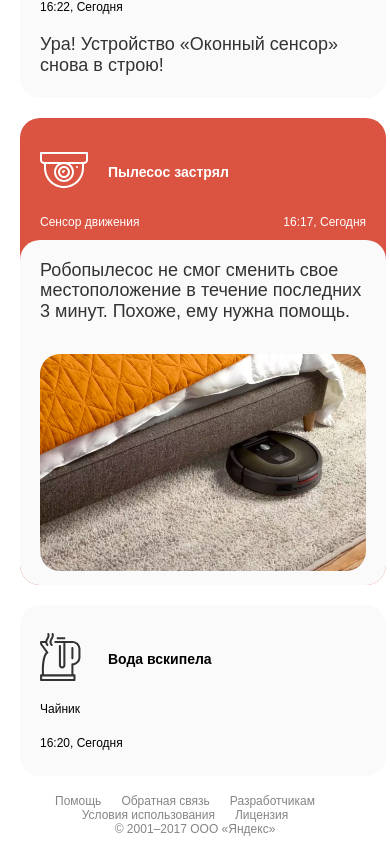
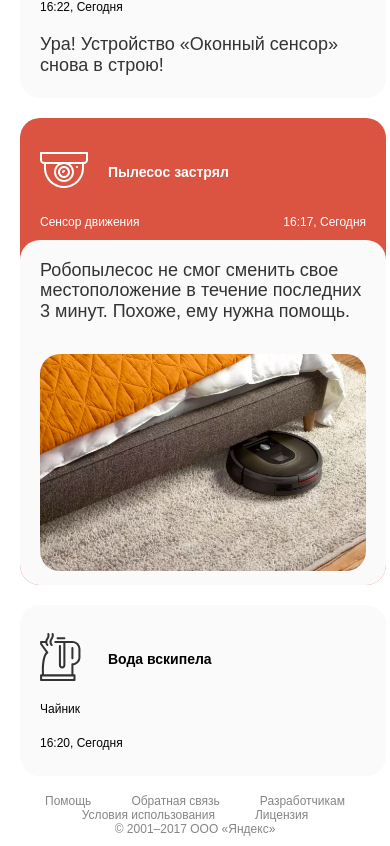
Before and after one commit to NSkye/shri-18-smarthouse-task-1, a Vue app: page / in a window 390 px wide. Shown: the part 2323-3169 px from the top of the page. Built offline with nearby package versions, Linux system fonts and the light colour scheme.

Commit message:
Анимация раскрытия видео, определение уровня звука, фильтры

```diff
--- a/src/components/Footer.vue
+++ b/src/components/Footer.vue
@@ -31,6 +31,7 @@ export default {
   display flex
   flex-wrap wrap
   align-content center
+  align-items center
   @media (max-width 640px)
     border-top none
     justify-content center
@@ -38,12 +39,16 @@ export default {
     padding-right 20px
     &:last-child
       padding-right 0
+    @media (max-width 700px)
+      padding-left 20px
+      &:last-child
+        padding-right 20px
   &__link
     text-decoration none
     color inherit
   &__copyright
     text-align right
     margin-left auto
-    @media (max-width 640px)
-      margin-left 0
+    @media (max-width 700px)
+      margin-left inherit
 </style>
--- a/src/components/task-3/Cameras.vue
+++ b/src/components/task-3/Cameras.vue
@@ -28,10 +28,16 @@ export default {
 .videos-container
   position relative
   display grid
-  grid-template-columns repeat(2, 480px)
-  grid-template-rows repeat(2, 360px)
+  grid-template-columns repeat(auto-fill, 360px)
+  grid-template-rows repeat(auto-fill, 360px)
+  grid-auto-rows 360px
+  grid-auto-flow row dense
+  max-width 720px
+  height auto
+  width 100%
+  margin 0 auto
+  margin-top 120px
+  margin-bottom 5.2vh
   justify-content center
   align-content center
-  gap 20px
-  margin-top 90px
 </style>
--- a/src/components/task-3/FeedContainer.vue
+++ b/src/components/task-3/FeedContainer.vue
@@ -1,7 +1,32 @@
 <template>
   <div ref='wrapperDiv' class="video-wrapper">
-    <div v-on:click='center' ref='videoDiv' class="video">
-      <video ref='videoContainer' muted src="" class="video__video feed-1"></video>
+    <div v-on:click='focusOn' :style='style' ref='videoDiv' class="video">
+      <div class="position-relative-wrapper">
+        <div v-show='showControls' class="video__controls">
+          <div class='video__all-videos' role='button' v-on:click='focusOff'>Все видео</div>
+          <div class="video__filters">
+            <span>Ярк.</span><input v-on:change='adjustBrightness' :style='{ transform: `scale(${1 / scaleLevel})`}' min='0' value='100' max='300' step='any' type="range" >
+            <span>Контр.</span><input v-on:change='adjustContrast' :style='{ transform: `scale(${1 / scaleLevel})`}' min='0' value='100' max='300' step='any' type="range">
+          </div>
+        </div>
+        <div v-show='showControls' class='video__info'>
+          <div>
+            <span>Уровень шума</span>
+            <div class='volume-level'>
+              <div class='volume-level__bar' :style='{ width: `${volumeLevel}%` }' />
+            </div>
+          </div>
+          <div>
+            <span>Движение</span>
+            <span></span>
+          </div>
+          <div>
+            <span>Освещение</span>
+            <span></span>
+          </div>
+        </div>
+        <video :style='{ filter: `brightness(${brightness}%) contrast(${contrast}%)` }' ref='videoContainer' :muted='!showControls' src="" class="video__video" />
+      </div>
     </div>
   </div>
 </template>
@@ -10,33 +35,156 @@
 const HLS = window.Hls
 
 export default {
+  data () {
+    return {
+      focusActive: false,
+      backwardFrames: null,
+      animationInProgress: false,
+      videoContainer: null,
+      showControls: false,
+      volumeLevel: 0,
+      scaleLevel: 1,
+      brightness: 100,
+      contrast: 100,
+      style: {
+        position: 'static',
+        left: 'auto',
+        top: 'auto',
+        width: '100%',
+        height: '100%',
+        transform: 'none',
+        zIndex: 0
+      }
+    }
+  },
   mounted () {
-    const video = this.$refs.videoContainer
+    this.videoContainer = this.$refs.videoContainer
 
     if (HLS.isSupported()) {
       const hls = new HLS()
       hls.loadSource(this.source)
-      hls.attachMedia(video)
-      hls.on(HLS.Events.MANIFEST_PARSED, () => video.play())
+      hls.attachMedia(this.videoContainer)
+      hls.on(HLS.Events.MANIFEST_PARSED, () => this.videoContainer.play())
     }
   },
   props: {
     source: String
   },
   methods: {
-    center () {
-      const el = this.$refs.videoDiv
+    focusOn () {
+      if (!this.animationInProgress && !this.focusActive) {
+        this.makeAbsolute()
+        this.style.zIndex = 4
+        this.videoContainer.style.zIndex = -1
+        this.focusActive = true
+        this.animationInProgress = true
+        this.backwardFrames = this.animateTransform(() => {
+          this.animationInProgress = false
+          this.showControls = true
+          this.processAudio()
+        }, 200)
+      }
+    },
+    focusOff () {
+      if (!this.animationInProgress && this.focusActive) {
+        this.animationInProgress = true
+        this.showControls = false
+        this.animateTransform(() => {
+          this.focusActive = false
+          this.style.zIndex = 0
+          this.makeStatic()
+          this.animationInProgress = false
+          this.videoContainer.style.zIndex = 'auto'
+        }, 200, this.backwardFrames)
+      }
+    },
+    animateTransform (cb, time, frames) {
+      const { scale, translate } = this.calculateTransform()
+      frames = frames || [
+        { transform: 'translate(0) scale(1)' },
+        { transform: `${translate} ${scale}` }
+      ]
+      const player = this.$refs.videoDiv.animate(frames, {
+        duration: time,
+        iterations: 1,
+        fill: 'forwards'
+      })
+      setTimeout(cb, time)
+      player.play()
+      return frames.reverse()
+    },
+    calculateTransform () {
+      const wc = window.innerHeight < this.$refs.wrapperDiv.parentElement.scrollHeight ? this.getWindowCenter() : this.getElementCenter(this.$refs.wrapperDiv.parentElement)
+      const ec = this.getElementCenter(this.$refs.videoDiv)
+
+      const translate = `translate(${wc.x - ec.x}px, ${wc.y - ec.y}px)`
+      const scaleLevel = (this.$refs.wrapperDiv.parentElement.clientWidth) / this.$refs.videoDiv.clientWidth
+      const scale = `scale(${scaleLevel})`
+      this.scaleLevel = scaleLevel
+      return {
+        scale,
+        translate
+      }
+    },
+    makeAbsolute () {
+      this.style = {
+        ...this.style,
+        position: 'absolute',
+        ...this.calculateAbsolutePosition()
+      }
+    },
+    makeStatic () {
+      this.style = {
+        ...this.style,
+        position: 'static'
+      }
+    },
+    calculateAbsolutePosition () {
       const wrapper = this.$refs.wrapperDiv
-      const left = wrapper.clientX
-      const top = wrapper.clientY
-      const width = wrapper.clientWidth
-      const height = wrapper.clientHeight
-      console.log({ width, height })
-      el.classList.toggle('video--centered')
-      el.style.left = left
-      el.style.top = top
-      el.style.width = `${width}px`
-      el.style.height = `${height}px`
+      return {
+        width: `${wrapper.clientWidth}px`,
+        height: `${wrapper.clientHeight}px`
+      }
+    },
+    getWindowCenter () {
+      return {
+        x: window.innerWidth / 2,
+        y: window.innerHeight / 2
+      }
+    },
+    getElementCenter (el) {
+      const rect = el.getBoundingClientRect()
+      const top = rect.top
+      const left = rect.left
+
+      const y = top + el.clientHeight / 2
+      const x = left + el.clientWidth / 2
+
+      return { x, y }
+    },
+    processAudio () {
+      const audioCtx = new (window.AudioContext || window.webkitAudioContext)()
+      const audioAnalyser = audioCtx.createScriptProcessor(1024, 1, 1)
+      audioAnalyser.connect(audioCtx.destination)
+      const audioSource = audioCtx.createMediaElementSource(this.videoContainer)
+      audioSource.connect(audioAnalyser)
+      audioAnalyser.addEventListener('audioprocess', e => {
+        const out = e.outputBuffer.getChannelData(0)
+        const int = e.inputBuffer.getChannelData(0)
+
+        let maxVolume = 0
+        for (let i = 0; i < int.length; i++) {
+          out[i] = int[i]
+          maxVolume = Math.max(int[i], maxVolume)
+          this.volumeLevel = (maxVolume * 100).toFixed(2)
+        }
+      })
+    },
+    adjustBrightness (e) {
+      this.brightness = e.srcElement.value
+    },
+    adjustContrast (e) {
+      this.contrast = e.srcElement.value
     }
   }
 }
@@ -44,8 +192,6 @@ export default {
 
 <style lang="stylus" scoped>
 .video-wrapper
-  background black
-  border-radius 20px
   box-shadow 0 2px 6px 0 rgba(0, 0, 0, 0.3)
 .video
   background black
@@ -53,14 +199,72 @@ export default {
   display flex
   justify-content center
   align-items center
-  border-radius 20px
   overflow hidden
   box-shadow 0 2px 6px 0 rgba(0, 0, 0, 0.3)
   height 100%
   width 100%
-  &--centered
-    position absolute
   &__video
     height 100%
     width auto
+  &__controls
+    position absolute
+    display flex
+    justify-content space-around
+    align-items center
+    width 100%
+    height 40px
+    bottom 0
+    left 0
+    color white
+    font-weight bold
+    font-size 70%
+    background linear-gradient(to bottom, rgba(0,0,0,0.01) 0%,rgba(0,0,0,0.8) 100%)
+    padding-bottom 5px
+  &__filters
+    display grid
+    height 100%
+    width auto
+    grid-template-rows repeat(2, min-content)
+    grid-template-columns repeat(2, min-content)
+    column-gap 1em
+    text-align right
+    align-items center
+    font-weight normal
+    font-size 70%
+  &__info
+    position absolute
+    box-sizing border-box
+    display flex
+    justify-content space-around
+    align-items top
+    padding-top 10px
+    width 100%
+    height 40px
+    top 0
+    left 0
+    color white
+    font-size 50%
+    background linear-gradient(to top, rgba(0,0,0,0.01) 0%,rgba(0,0,0,0.8) 100%);
+    opacity .6
+  &__all-videos
+    opacity .6
+    transition opacity .2s
+    &:hover
+      opacity 1
+.volume-level
+  height 1em
+  width 100%
+  &__bar
+    background white
+    min-width 1px
+    height 100%
+
+.position-relative-wrapper
+  position relative
+  height 100%
+  width 100%
+  overflow hidden
+  display flex
+  justify-content center
+  align-items center
 </style>
```
